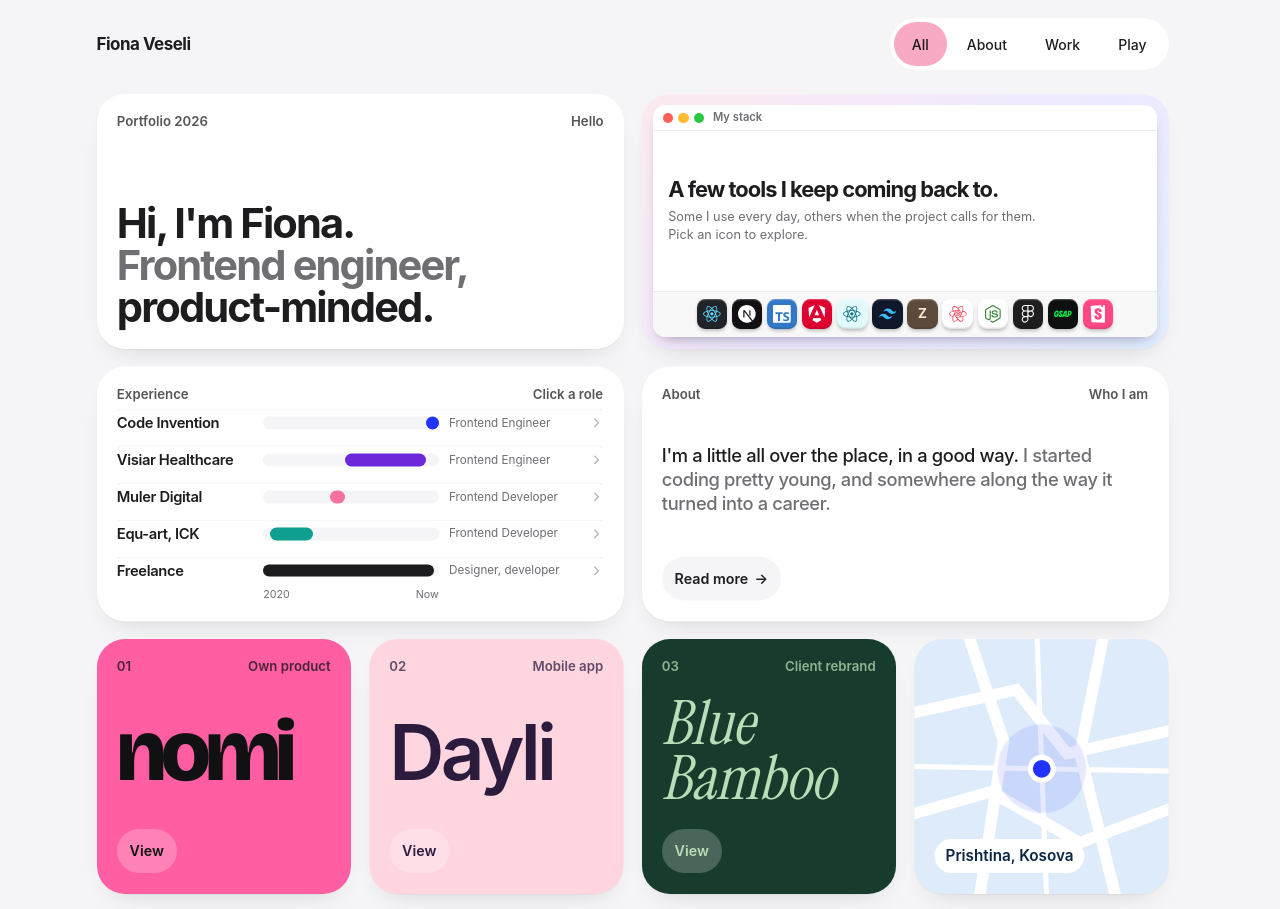
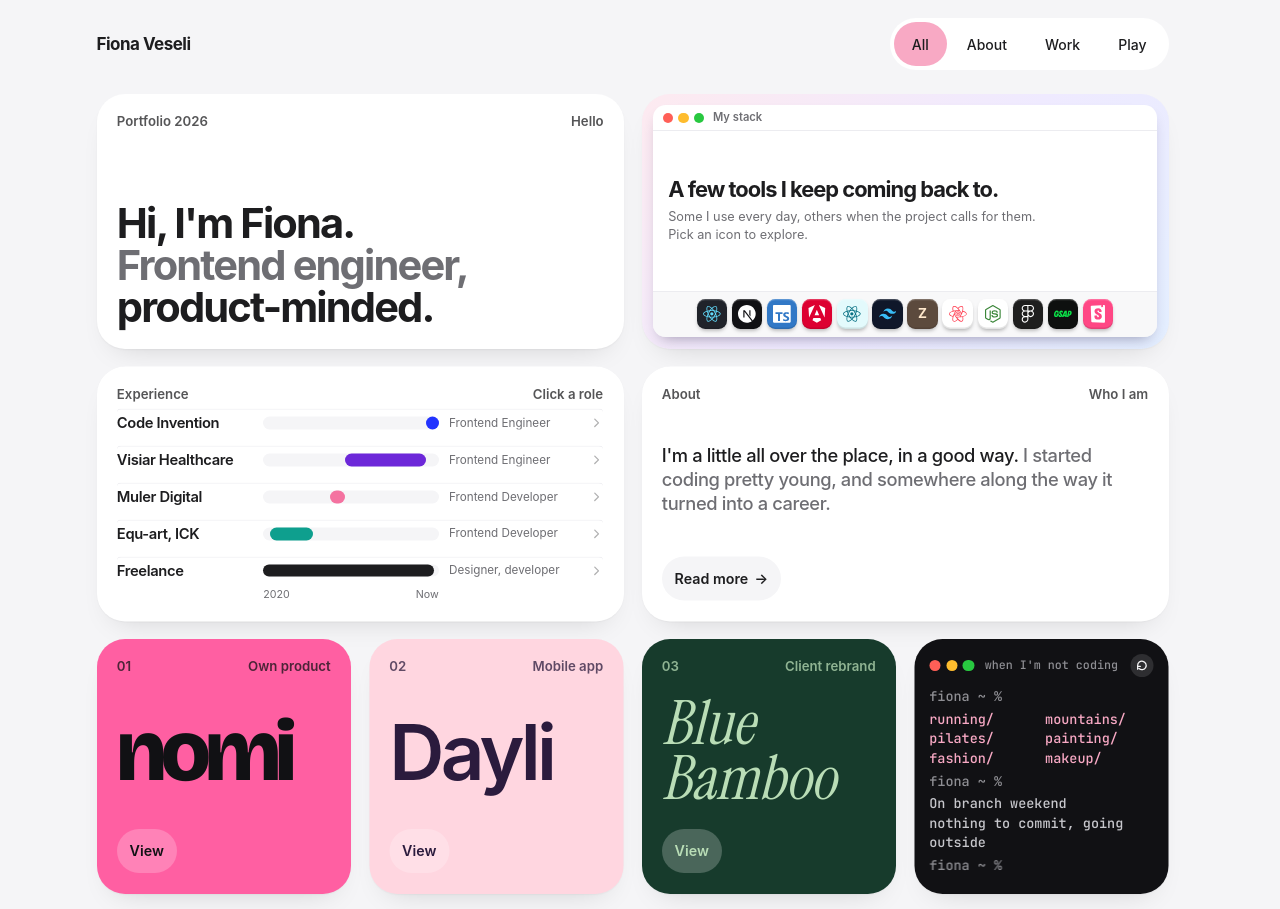
Before and after one commit to fionaveseli/portfolio-2026, a Next.js app: page / in a window 1280 px wide. Shown: the top 909 px of the page. Built offline with nearby package versions, Linux system fonts and the light colour scheme.

Commit message:
Full-width Contact, no gaps in the grid (#19)
* Terminal back to one cell; Contact three cells wide so the grid has no gaps

* Contact spans the full width so the grid has no gaps

```diff
--- a/src/components/grid/BentoGrid.tsx
+++ b/src/components/grid/BentoGrid.tsx
@@ -2,8 +2,9 @@
 
 import { useCallback, useMemo, useRef, useState, type ReactNode } from "react";
 
+import { cn } from "@/lib/cn";
 import { moveTo, viewSequence } from "@/lib/grid";
-import type { GridItem } from "@/types/grid";
+import type { GridItem, TileSpan } from "@/types/grid";
 
 import { useDragReorder } from "./useDragReorder";
 import { useGridFilter } from "./GridFilter";
@@ -25,6 +26,17 @@ export interface BentoGridProps {
  *
  * The DOM order never changes: only positions do.
  */
+/**
+ * Column spans for the CSS fallback before the grid measures itself. Wide tiles are
+ * capped at the number of columns the grid has.
+ */
+const spanClasses: Record<TileSpan, string> = {
+  1: "",
+  2: "col-span-2",
+  3: "col-span-2 @min-[560px]/grid:col-span-3",
+  4: "col-span-2 @min-[560px]/grid:col-span-3 @min-[900px]/grid:col-span-4",
+};
+
 export function BentoGrid({ pinned, items, tiles }: BentoGridProps) {
   const { filter } = useGridFilter();
   const [order, setOrder] = useState<readonly string[]>(() => items.map((item) => item.id));
@@ -87,7 +99,7 @@ export function BentoGrid({ pinned, items, tiles }: BentoGridProps) {
             data-slot={item.id}
             data-cur={item.cursor}
             data-pinned={pinnedIds.has(item.id) ? "" : undefined}
-            className={item.span === 2 ? "group/slot col-span-2" : "group/slot"}
+            className={cn("group/slot", spanClasses[item.span])}
           >
             {tiles[item.id]}
           </div>
--- a/src/content/grid.ts
+++ b/src/content/grid.ts
@@ -23,7 +23,7 @@ const tiles = [
   { id: "nomi", span: 1, category: "work" },
   { id: "dayli", span: 1, category: "work" },
   { id: "blue-bamboo", span: 1, category: "work" },
-  { id: "terminal", span: 2, category: "about" },
+  { id: "terminal", span: 1, category: "about" },
   { id: "kira", span: 2, category: "play" },
   { id: "map", span: 1, category: "about" },
   { id: "education", span: 1, category: "about" },
@@ -31,7 +31,7 @@ const tiles = [
   { id: "medical-practice", span: 1, category: "work" },
   { id: "contributions", span: 1, category: "play" },
   { id: "lights", span: 1, category: "play" },
-  { id: "contact", span: 2, category: "about" },
+  { id: "contact", span: 4, category: "about" },
 ] as const satisfies readonly GridItem[];
 
 const isProject = (id: string) => projects.some((project) => project.slug === id);
--- a/src/types/grid.ts
+++ b/src/types/grid.ts
@@ -3,7 +3,7 @@ export type TileCategory = "about" | "work" | "play";
 export type GridFilter = "all" | TileCategory;
 
 /** How many columns a tile spans. Every tile is one row tall. */
-export type TileSpan = 1 | 2;
+export type TileSpan = 1 | 2 | 3 | 4;
 
 export interface GridItem {
   readonly id: string;
```
